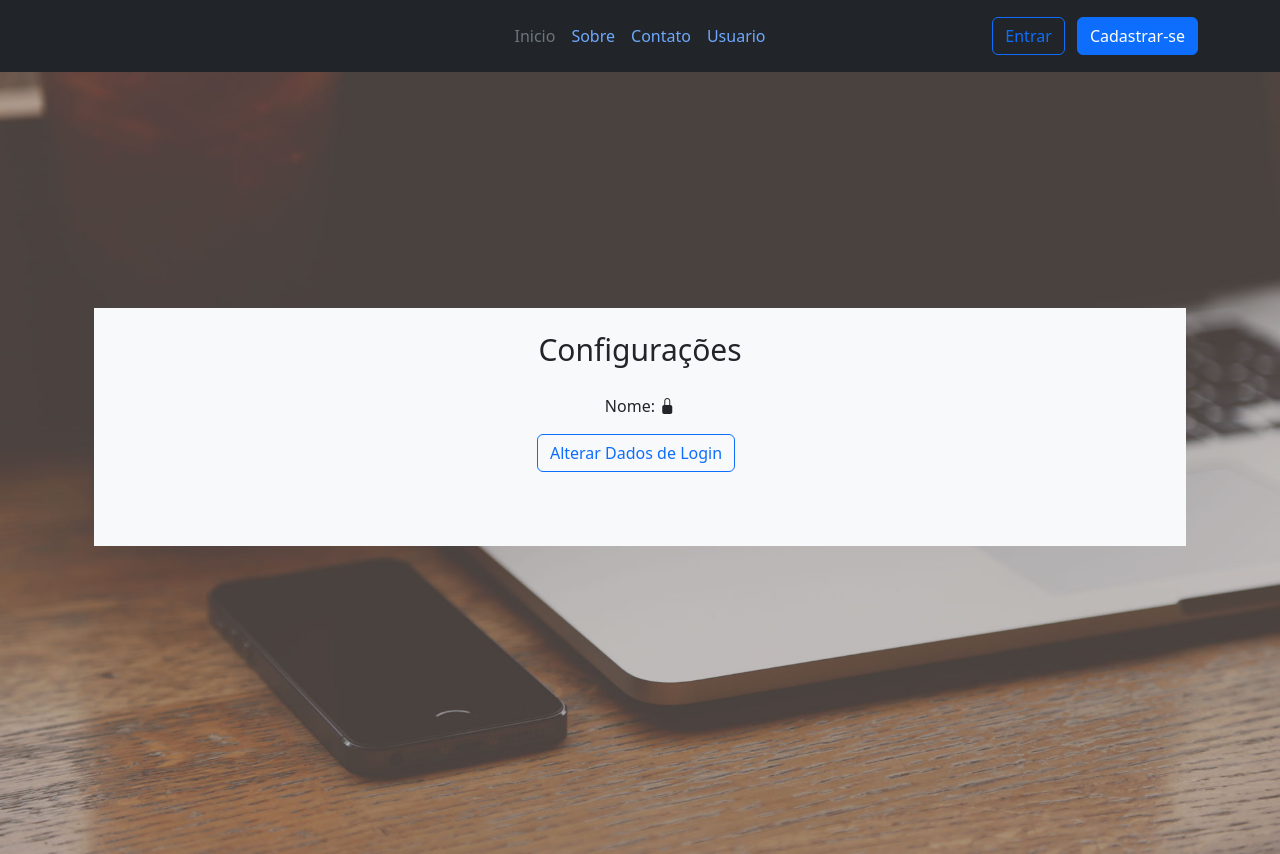
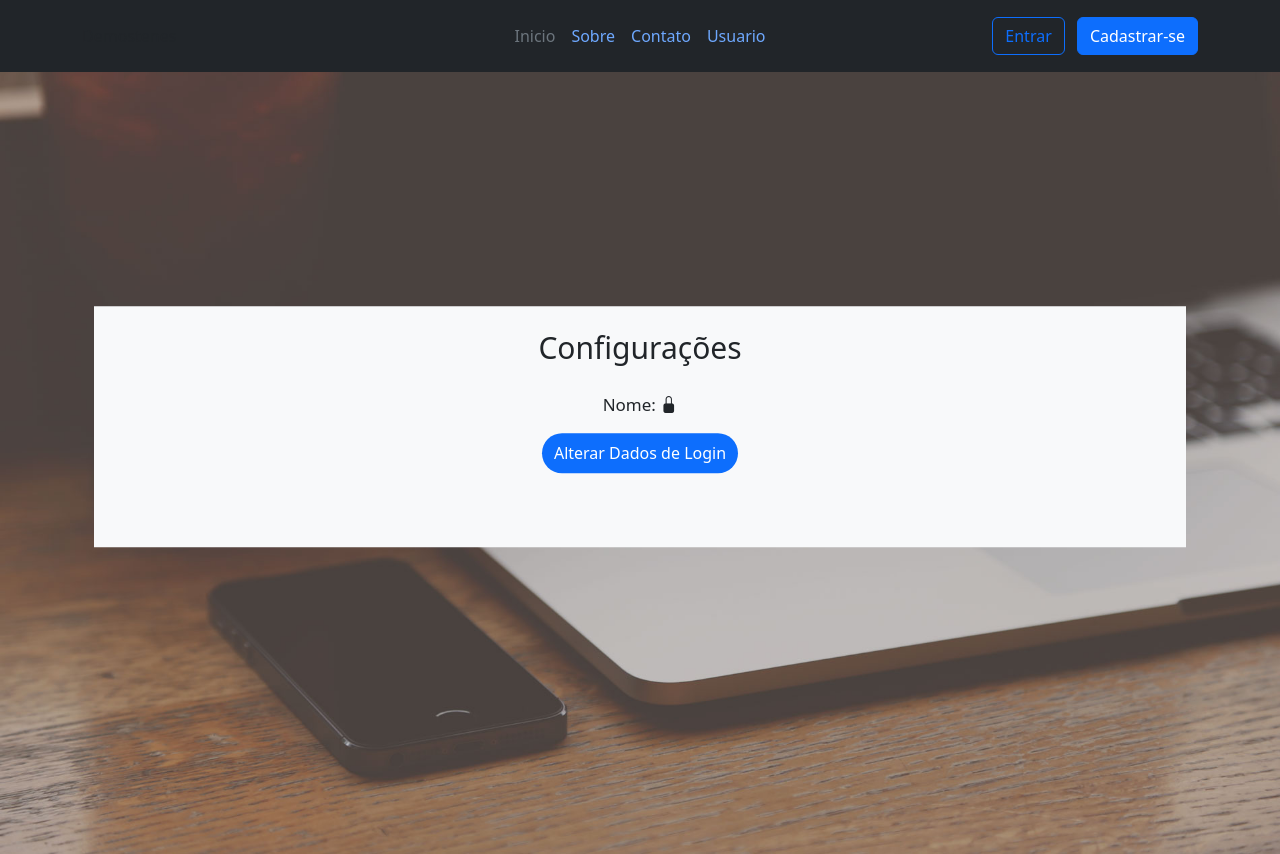
Before and after one commit to jadsongmatos/demostenes, a Django app: page /profile/ in a window 1280 px wide. Run offline with Django 4.2, Linux system fonts and the light colour scheme; some libraries are stand-ins or nearby versions.

Commit message:
meu primeiro commit

```diff
--- a/web/templates/profile.html
+++ b/web/templates/profile.html
@@ -18,12 +18,12 @@
         <main class="col-6 m-auto">
           <h1 class="h3 mb-3 fw-normal" style= "padding-bottom: 10px; font-size:30px">Configurações</h1>
 
-            <div cass="text-center; " style= "">
-                <p>Nome: {{ user.username }} <i class="bi bi-lock-fill"></i> </p>
+            <div cass="text-center;  " style= "">
+                <p class= "" style="font-size:17px"> Nome: {{ user.username }} <i class="bi bi-lock-fill"></i> </p>
               </div>
 
             <div class= "position-center; text-center;" style="padding-bottom: 50px;">
-                    <a href="{% url 'password_reset' %}" class= "btn btn-outline-primary me-2" >
+                    <a href="{% url 'password_reset' %}" class= "btn btn-primary py-2 rounded-pill border-0" >
                       Alterar Dados de Login</a>
             </div>
 
```
